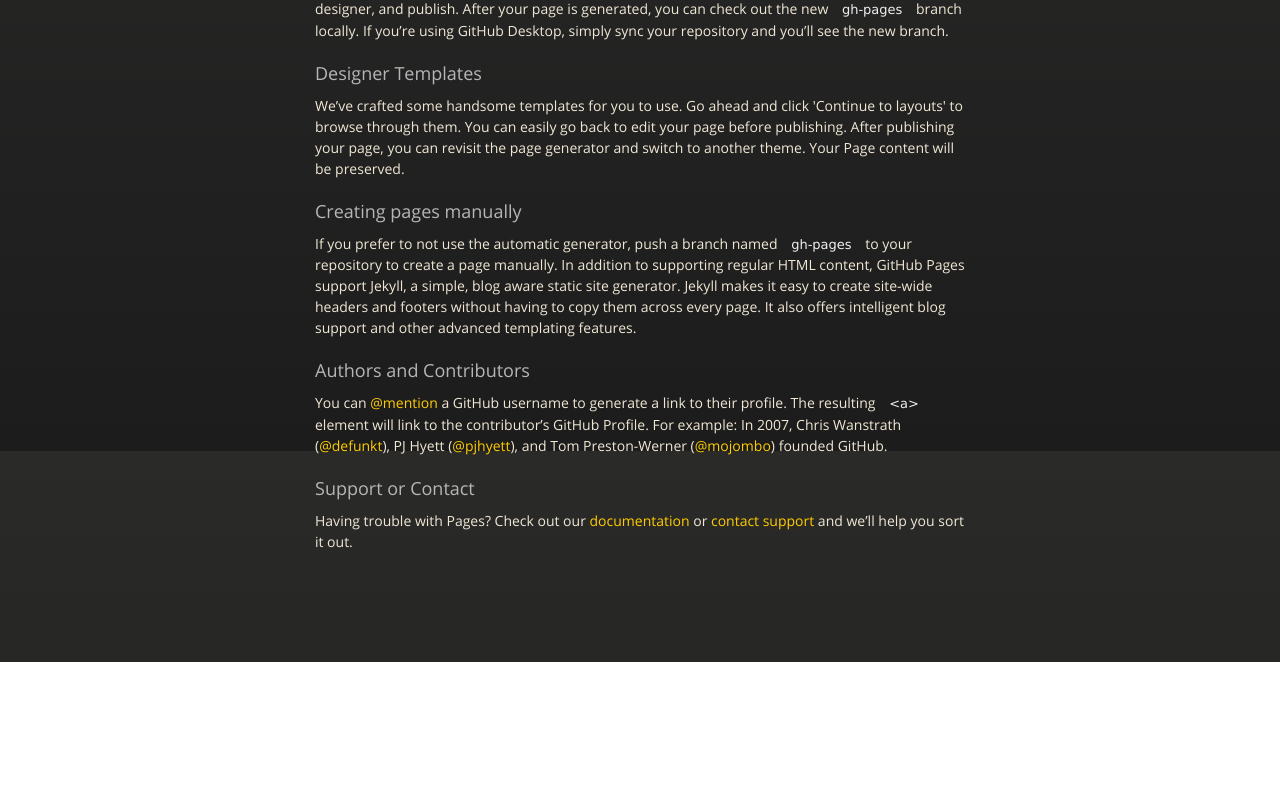
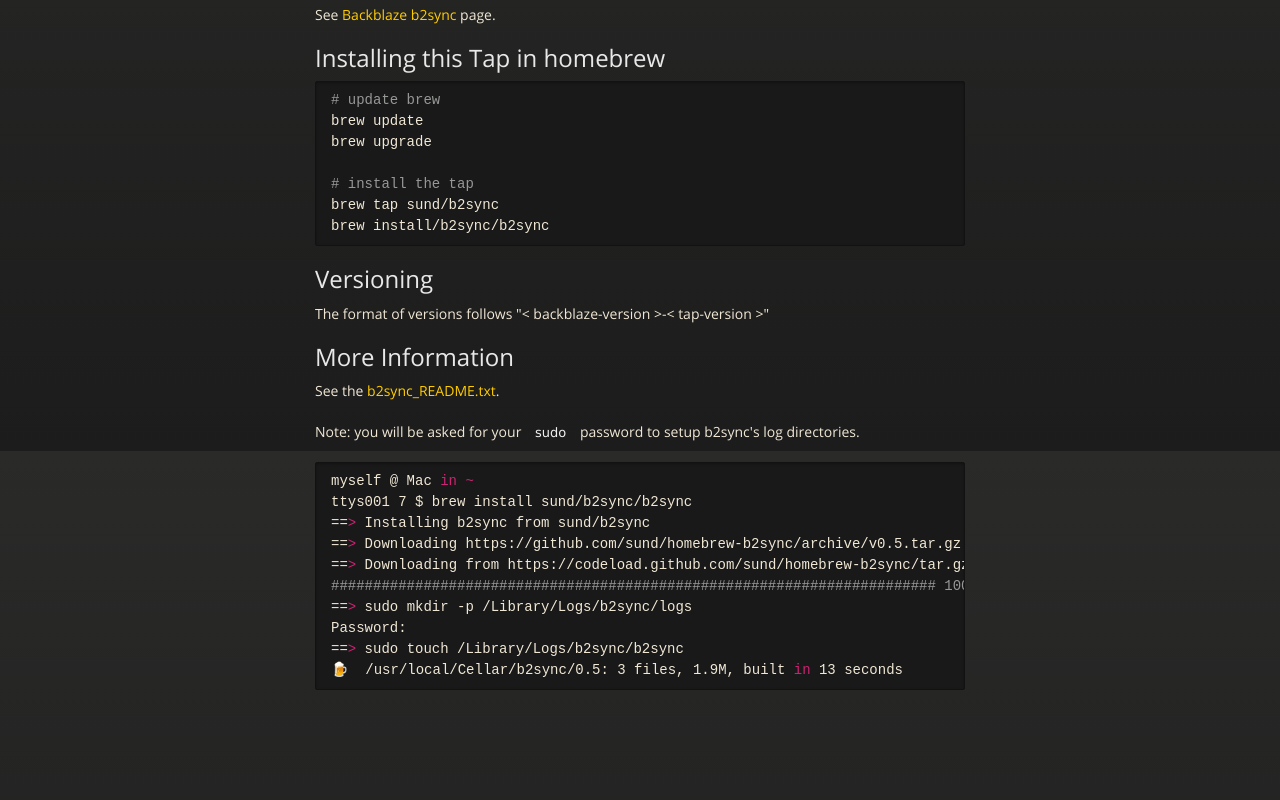
Before and after one commit to sund/homebrew-b2sync, a plain HTML site: page index.html in a window 1280 px wide. Shown: the part 349-1149 px from the top of the page. Before the commit the page ends 1011 px from the top, so only its background shows below. Drawn offline with nearby package versions, Linux system fonts and the light colour scheme.

Commit message:
Create gh-pages branch via GitHub

```diff
--- a/index.html
+++ b/index.html
@@ -38,30 +38,46 @@
           <span class="credits right">Hosted on GitHub Pages &mdash; Theme by <a href="https://twitter.com/michigangraham">mattgraham</a></span>
         </div>
 
-        <h3>
-<a id="welcome-to-github-pages" class="anchor" href="#welcome-to-github-pages" aria-hidden="true"><span aria-hidden="true" class="octicon octicon-link"></span></a>Welcome to GitHub Pages.</h3>
+        <h1>
+<a id="homebrew-b2sync" class="anchor" href="#homebrew-b2sync" aria-hidden="true"><span aria-hidden="true" class="octicon octicon-link"></span></a>homebrew-b2sync</h1>
 
-<p>This automatic page generator is the easiest way to create beautiful pages for all of your projects. Author your page content here <a href="https://guides.github.com/features/mastering-markdown/">using GitHub Flavored Markdown</a>, select a template crafted by a designer, and publish. After your page is generated, you can check out the new <code>gh-pages</code> branch locally. If you’re using GitHub Desktop, simply sync your repository and you’ll see the new branch.</p>
+<p>Backblaze's command line rsync-like utility for B2.</p>
 
-<h3>
-<a id="designer-templates" class="anchor" href="#designer-templates" aria-hidden="true"><span aria-hidden="true" class="octicon octicon-link"></span></a>Designer Templates</h3>
+<p>See  <a href="https://www.backblaze.com/b2/docs/b2sync.html">Backblaze b2sync</a> page.</p>
 
-<p>We’ve crafted some handsome templates for you to use. Go ahead and click 'Continue to layouts' to browse through them. You can easily go back to edit your page before publishing. After publishing your page, you can revisit the page generator and switch to another theme. Your Page content will be preserved.</p>
+<h2>
+<a id="installing-this-tap-in-homebrew" class="anchor" href="#installing-this-tap-in-homebrew" aria-hidden="true"><span aria-hidden="true" class="octicon octicon-link"></span></a>Installing this Tap in homebrew</h2>
 
-<h3>
-<a id="creating-pages-manually" class="anchor" href="#creating-pages-manually" aria-hidden="true"><span aria-hidden="true" class="octicon octicon-link"></span></a>Creating pages manually</h3>
+<div class="highlight highlight-source-shell"><pre><span class="pl-c"># update brew</span>
+brew update
+brew upgrade
 
-<p>If you prefer to not use the automatic generator, push a branch named <code>gh-pages</code> to your repository to create a page manually. In addition to supporting regular HTML content, GitHub Pages support Jekyll, a simple, blog aware static site generator. Jekyll makes it easy to create site-wide headers and footers without having to copy them across every page. It also offers intelligent blog support and other advanced templating features.</p>
+<span class="pl-c"># install the tap</span>
+brew tap sund/b2sync
+brew install/b2sync/b2sync</pre></div>
 
-<h3>
-<a id="authors-and-contributors" class="anchor" href="#authors-and-contributors" aria-hidden="true"><span aria-hidden="true" class="octicon octicon-link"></span></a>Authors and Contributors</h3>
+<h2>
+<a id="versioning" class="anchor" href="#versioning" aria-hidden="true"><span aria-hidden="true" class="octicon octicon-link"></span></a>Versioning</h2>
 
-<p>You can <a href="https://help.github.com/articles/basic-writing-and-formatting-syntax/#mentioning-users-and-teams" class="user-mention">@mention</a> a GitHub username to generate a link to their profile. The resulting <code>&lt;a&gt;</code> element will link to the contributor’s GitHub Profile. For example: In 2007, Chris Wanstrath (<a href="https://github.com/defunkt" class="user-mention">@defunkt</a>), PJ Hyett (<a href="https://github.com/pjhyett" class="user-mention">@pjhyett</a>), and Tom Preston-Werner (<a href="https://github.com/mojombo" class="user-mention">@mojombo</a>) founded GitHub.</p>
+<p>The format of versions follows "&lt; backblaze-version &gt;-&lt; tap-version &gt;"</p>
 
-<h3>
-<a id="support-or-contact" class="anchor" href="#support-or-contact" aria-hidden="true"><span aria-hidden="true" class="octicon octicon-link"></span></a>Support or Contact</h3>
+<h2>
+<a id="more-information" class="anchor" href="#more-information" aria-hidden="true"><span aria-hidden="true" class="octicon octicon-link"></span></a>More Information</h2>
 
-<p>Having trouble with Pages? Check out our <a href="https://help.github.com/pages">documentation</a> or <a href="https://github.com/contact">contact support</a> and we’ll help you sort it out.</p>
+<p>See the <a href="b2sync_README.txt">b2sync_README.txt</a>.</p>
+
+<p>Note: you will be asked for your <code>sudo</code> password to setup b2sync's log directories.</p>
+
+<div class="highlight highlight-source-shell"><pre>myself @ Mac <span class="pl-k">in</span> <span class="pl-k">~</span>
+ttys001 7 $ brew install sund/b2sync/b2sync
+==<span class="pl-k">&gt;</span> Installing b2sync from sund/b2sync
+==<span class="pl-k">&gt;</span> Downloading https://github.com/sund/homebrew-b2sync/archive/v0.5.tar.gz
+==<span class="pl-k">&gt;</span> Downloading from https://codeload.github.com/sund/homebrew-b2sync/tar.gz/v0.5
+<span class="pl-c">######################################################################## 100.0%</span>
+==<span class="pl-k">&gt;</span> sudo mkdir -p /Library/Logs/b2sync/logs
+Password:
+==<span class="pl-k">&gt;</span> sudo touch /Library/Logs/b2sync/b2sync
+🍺  /usr/local/Cellar/b2sync/0.5: 3 files, 1.9M, built <span class="pl-k">in</span> 13 seconds</pre></div>
       </section>
 
     </div>
```
Also changed, not shown: params.json (+1 -1 lines).
